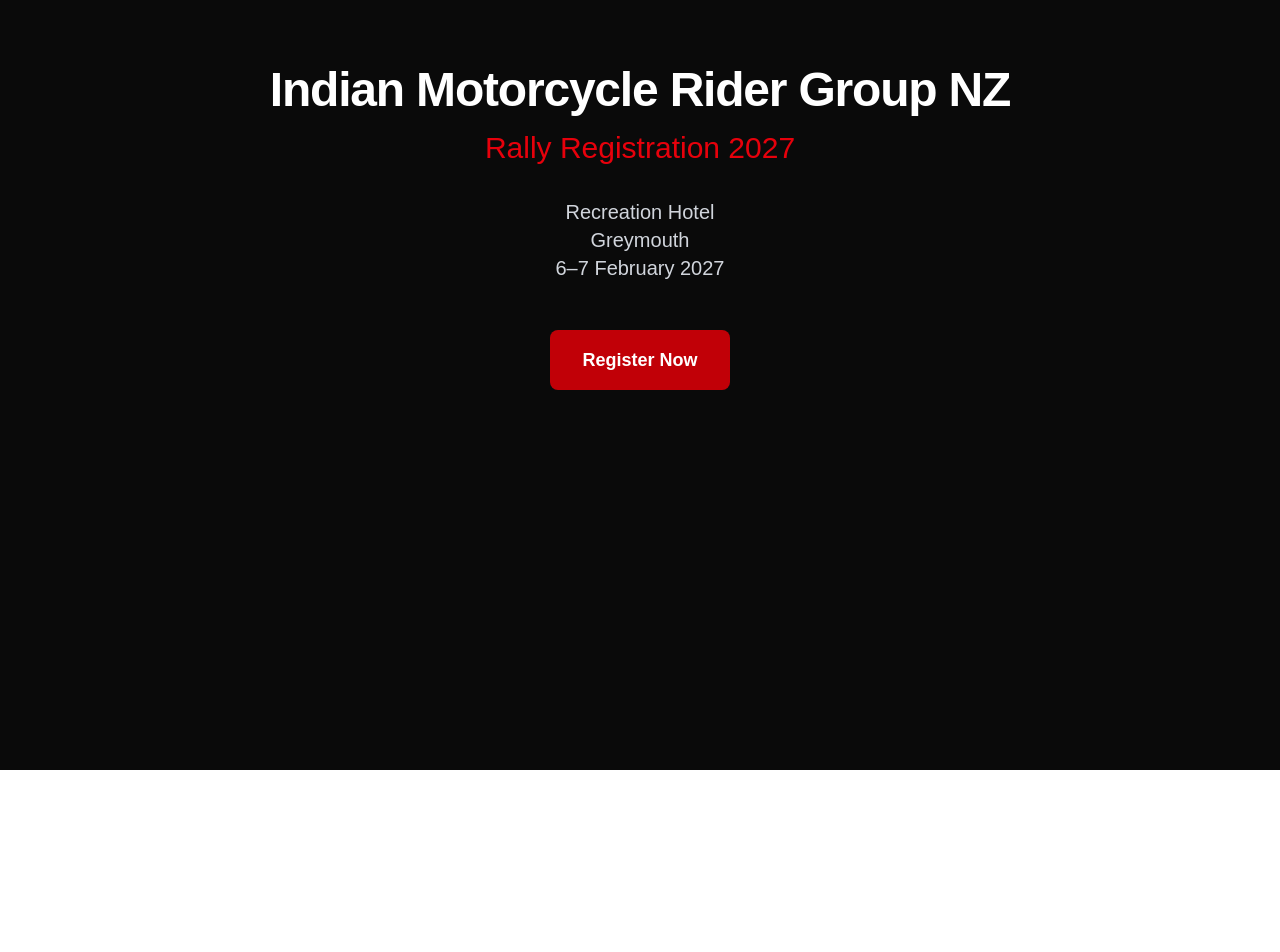
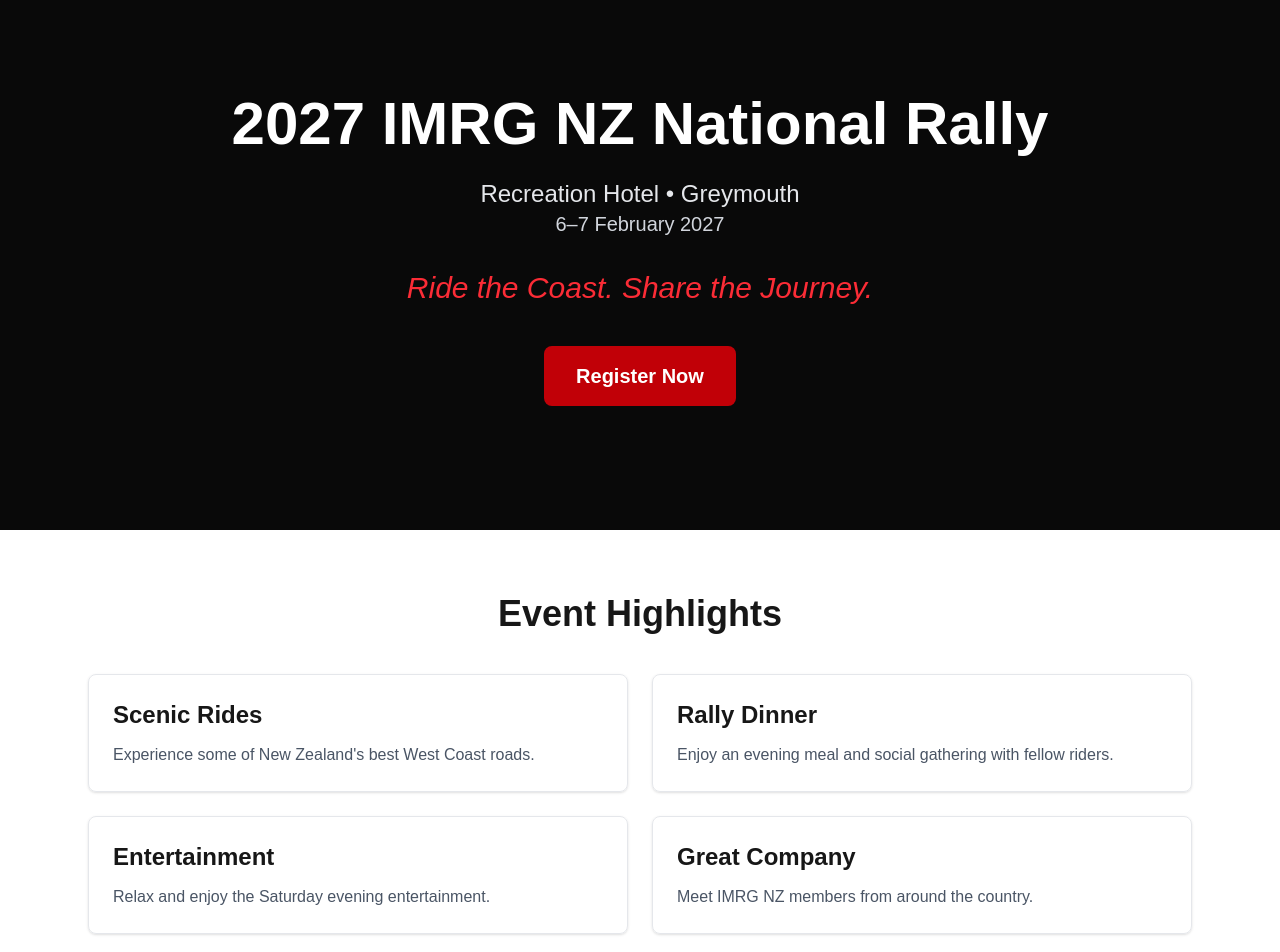
Before and after one commit to kinsleysmithjon-vintagemoto/Imrgnz-rally-registration, a Next.js app: page / in a window 1280 px wide. Shown: the part 160-1112 px from the top of the page. Before the commit the page ends 930 px from the top, so only its background shows below. Built offline with nearby package versions, Linux system fonts and the light colour scheme.

Commit message:
feat: build homepage component structure

```diff
--- a/app/page.tsx
+++ b/app/page.tsx
@@ -1,33 +1,18 @@
+import EventHighlights from "@/components/EventHighlights";
+import Hero from "@/components/Hero";
+import Footer from "@/components/layout/Footer";
 import Header from "@/components/layout/Header";
 
 export default function Home() {
   return (
-    <>
-      <Header />
+  <>
+    <Header />
 
-      <main className="min-h-screen bg-neutral-950 text-white">
-        <section className="mx-auto flex max-w-6xl flex-col items-center justify-center px-6 py-24 text-center">
-          <h2 className="text-5xl font-bold tracking-tight">
-            Indian Motorcycle Rider Group NZ
-          </h2>
+    <Hero />
 
-          <h3 className="mt-4 text-3xl text-red-600">
-            Rally Registration 2027
-          </h3>
+    <EventHighlights />
 
-          <p className="mt-8 text-xl text-gray-300">
-            Recreation Hotel
-            <br />
-            Greymouth
-            <br />
-            6–7 February 2027
-          </p>
-
-          <button className="mt-12 rounded-lg bg-red-700 px-8 py-4 text-lg font-semibold transition hover:bg-red-600">
-            Register Now
-          </button>
-        </section>
-      </main>
-    </>
-  );
+    <Footer />
+  </>
+);
 }
--- /dev/null
+++ b/components/EventHighlights.tsx
@@ -0,0 +1,42 @@
+const highlights = [
+  {
+    title: "Scenic Rides",
+    description: "Experience some of New Zealand's best West Coast roads.",
+  },
+  {
+    title: "Rally Dinner",
+    description: "Enjoy an evening meal and social gathering with fellow riders.",
+  },
+  {
+    title: "Entertainment",
+    description: "Relax and enjoy the Saturday evening entertainment.",
+  },
+  {
+    title: "Great Company",
+    description: "Meet IMRG NZ members from around the country.",
+  },
+];
+
+export default function EventHighlights() {
+  return (
+    <section className="bg-white py-16">
+      <div className="mx-auto max-w-6xl px-6">
+        <h2 className="mb-10 text-center text-4xl font-bold">
+          Event Highlights
+        </h2>
+
+        <div className="grid gap-6 md:grid-cols-2">
+          {highlights.map((item) => (
+            <div
+              key={item.title}
+              className="rounded-lg border border-gray-200 p-6 shadow-sm"
+            >
+              <h3 className="mb-3 text-2xl font-semibold">{item.title}</h3>
+              <p className="text-gray-600">{item.description}</p>
+            </div>
+          ))}
+        </div>
+      </div>
+    </section>
+  );
+}
--- /dev/null
+++ b/components/Hero.tsx
@@ -0,0 +1,29 @@
+export default function Hero() {
+  return (
+    <section className="relative h-[70vh] flex items-center justify-center bg-neutral-900">
+      <div className="absolute inset-0 bg-black/60" />
+
+      <div className="relative z-10 text-center px-6">
+        <h1 className="text-6xl font-bold text-white">
+          2027 IMRG NZ National Rally
+        </h1>
+
+        <p className="mt-6 text-2xl text-gray-200">
+          Recreation Hotel • Greymouth
+        </p>
+
+        <p className="text-xl text-gray-300">
+          6–7 February 2027
+        </p>
+
+        <p className="mt-8 text-3xl italic text-red-500">
+          Ride the Coast. Share the Journey.
+        </p>
+
+        <button className="mt-10 rounded-lg bg-red-700 px-8 py-4 text-xl font-semibold text-white hover:bg-red-600">
+          Register Now
+        </button>
+      </div>
+    </section>
+  );
+}
--- /dev/null
+++ b/components/layout/Footer.tsx
@@ -0,0 +1,9 @@
+export default function Footer() {
+  return (
+    <footer className="border-t border-neutral-800 bg-neutral-900 py-6">
+      <div className="mx-auto max-w-6xl px-6 text-center text-sm text-gray-400">
+        © 2027 Indian Motorcycle Rider Group NZ
+      </div>
+    </footer>
+  );
+}
--- /dev/null
+++ b/lib/rally.ts
@@ -0,0 +1,14 @@
+export const rally = {
+  title: "2027 IMRG NZ National Rally",
+  organiser: "Indian Motorcycle Rider Group NZ",
+
+  venue: "Recreation Hotel",
+  town: "Greymouth",
+
+  startDate: "6 February 2027",
+  endDate: "7 February 2027",
+
+  slogan: "Ride the Coast. Share the Journey.",
+
+  registerButton: "Register Now",
+};
```
